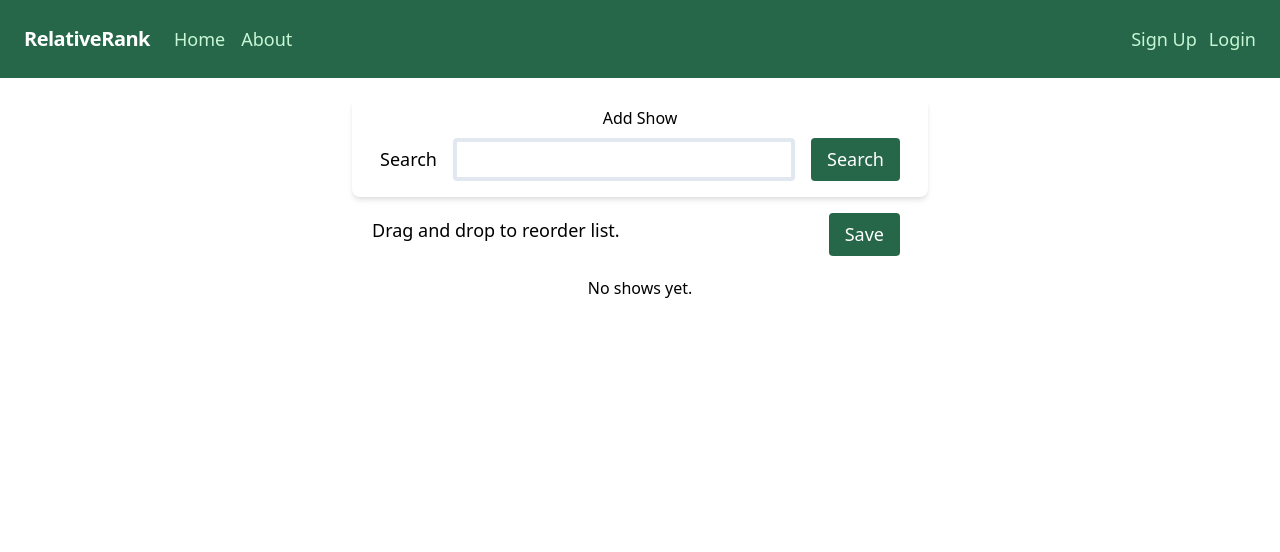
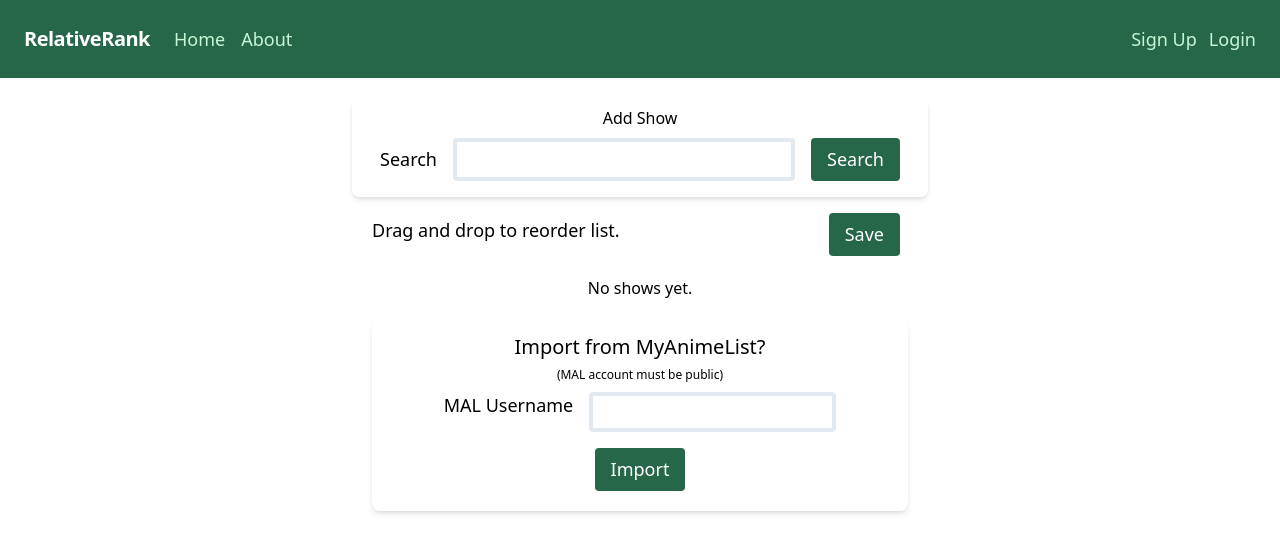
Before and after one commit to silvercodemode/RelativeRankFrontend, a Next.js app: page /show-list in a window 1280 px wide. Shown: the top 552 px of the page. Built offline with nearby package versions, Linux system fonts and the light colour scheme.

Commit message:
add import to mal

```diff
--- a/components/UserShowList.tsx
+++ b/components/UserShowList.tsx
@@ -9,9 +9,12 @@ import {
   updateUserShowList,
   search,
   clearSearchResults,
+  startImportFromMal,
+  receiveImportFromMal,
 } from '../redux/action-creators';
 import DraggableRankedShow from './DraggableRankedShow';
 import LoadingSpinner from './LoadingSpinner';
+import { importFromMalEndpoint } from '../urls';
 
 type dropppableLocation = {
   droppableId: string;
@@ -57,6 +60,7 @@ export default function UserShowList({
   const searchExecuted = store.searchWasExecuted;
 
   const [searchTerm, setSearchTerm] = useState<string>('');
+  const [username, setUsername] = useState('');
   const dispatch = useDispatch();
 
   function onDragEnd({ source, destination }: dragResult) {
@@ -145,6 +149,26 @@ export default function UserShowList({
   function onKeyPress(event) {
     if (event.key === 'Enter') {
       sendSearch();
+    }
+  }
+
+  async function importFromMal() {
+    dispatch(startImportFromMal());
+    let showList: RelativeRankedShow[] = null;
+    try {
+      const response = await fetch(
+        `${importFromMalEndpoint}?username=${username}`,
+      );
+      showList = await response.json();
+    } finally {
+      setShowList(showList);
+      dispatch(receiveImportFromMal());
+    }
+  }
+
+  function onKeyPressImportFromMal(event) {
+    if (event.key === 'Enter') {
+      importFromMal();
     }
   }
 
@@ -245,7 +269,38 @@ export default function UserShowList({
                 <LoadingSpinner />
               </div>
             ) : shows.length < 1 ? (
-              <p className="m-3">No shows yet.</p>
+              <>
+                <p className="m-3">No shows yet.</p>
+                <div className="m-5 shadow-md p-3 rounded-lg flex flex-col justify-center items-center">
+                  <h2 className="text-center mb-1 text-xl">
+                    Import from MyAnimeList?
+                  </h2>
+                  <p className="text-center text-xs">
+                    (MAL account must be public)
+                  </p>
+                  <div className="flex-auto flex justify-between">
+                    <label htmlFor="username" className="text-lg m-2">
+                      MAL Username
+                    </label>
+                    <input
+                      id="username"
+                      type="text"
+                      value={username}
+                      className="flex-grow border-solid border-4 m-2 p-1 rounded focus:outline-none focus:shadow-outline"
+                      onChange={(event) => setUsername(event.target.value)}
+                      onKeyPress={onKeyPressImportFromMal}
+                    />
+                  </div>
+
+                  <button
+                    type="button"
+                    className="m-2 max-w-xs bg-green-800 hover:bg-green-700 text-white text-lg py-2 px-4 rounded flex-grow-0"
+                    onClick={() => importFromMal()}
+                  >
+                    Import
+                  </button>
+                </div>
+              </>
             ) : (
               <>
                 {shows.length > 10 && (
--- a/redux/action-creators.ts
+++ b/redux/action-creators.ts
@@ -5,6 +5,7 @@ import {
   loginEndpoint,
   userShowlistUrlMaker,
   searchUrlMaker,
+  importFromMalEndpoint,
 } from '../urls';
 import { RelativeRankStore, RelativeRankedShow, PagedShowList } from './store';
 
@@ -322,3 +323,27 @@ export const clearSearchResults = (): ClearSearchResults => ({
   searchResult: [],
   searchWasExecuted: false,
 });
+
+export const START_IMPORT_FROM_MAL = 'START_IMPORT_FROM_MAL';
+
+export interface StartImportFromMalAction {
+  type: typeof START_IMPORT_FROM_MAL;
+  isFetchingUserShows: boolean;
+}
+
+export const startImportFromMal = (): StartImportFromMalAction => ({
+  type: START_IMPORT_FROM_MAL,
+  isFetchingUserShows: true,
+});
+
+export const RECEIVE_IMPORT_FROM_MAL = 'RECEIVE_IMPORT_FROM_MAL';
+
+export interface ReceiveImportFromMalAction {
+  type: typeof RECEIVE_IMPORT_FROM_MAL;
+  isFetchingUserShows: boolean;
+}
+
+export const receiveImportFromMal = (): ReceiveImportFromMalAction => ({
+  type: RECEIVE_IMPORT_FROM_MAL,
+  isFetchingUserShows: false,
+});
--- a/redux/reducers.ts
+++ b/redux/reducers.ts
@@ -11,6 +11,8 @@ import {
   START_SEARCH,
   RECEIVE_SEARCH_RESULT,
   CLEAR_SEARCH_RESULTS,
+  START_IMPORT_FROM_MAL,
+  RECEIVE_IMPORT_FROM_MAL,
 } from './action-creators';
 import { RelativeRankStore, defaultState } from './store';
 
@@ -90,6 +92,16 @@ export default function MainReducer(
         searchResults: action.searchResult,
         searchWasExecuted: action.searchWasExecuted,
       };
+    case START_IMPORT_FROM_MAL:
+      return {
+        ...state,
+        isFetchingUserShows: action.isFetchingUserShows,
+      };
+    case RECEIVE_IMPORT_FROM_MAL:
+      return {
+        ...state,
+        isFetchingUserShows: action.isFetchingUserShows,
+      };
     default:
       return state;
   }
--- a/urls.ts
+++ b/urls.ts
@@ -7,3 +7,4 @@ export const userShowlistUrlMaker = (username) =>
   `${baseUrl}/user/${username}/showlist`;
 export const searchUrlMaker = (searchTerm) =>
   `${baseUrl}/show/search?search-term=${searchTerm}`;
+export const importFromMalEndpoint = `${baseUrl}/import-from-mal`;
```
